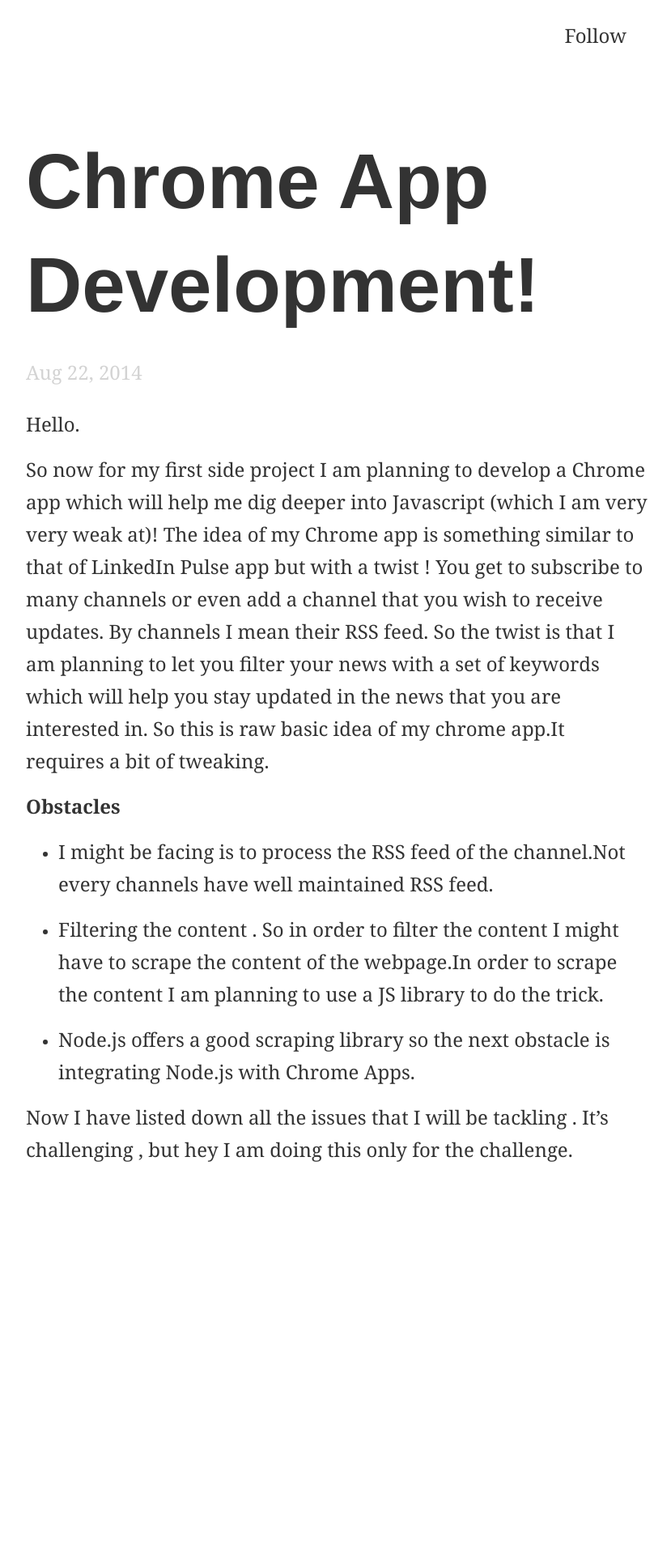
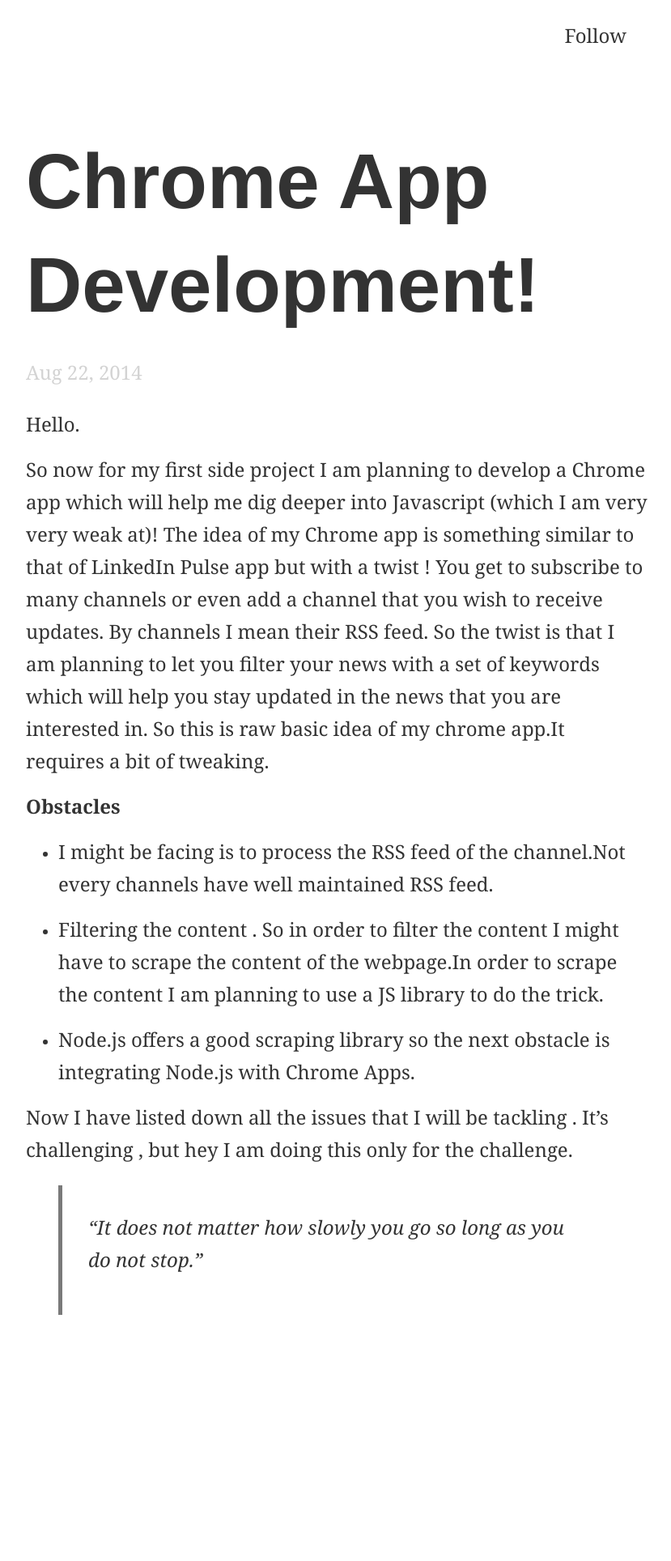
Before and after one commit to mnive93/blog, a Jekyll site: the page built from _posts/2014-08-22-Chrome App Development.md, in a window 1280 px wide. Shown: the whole page at 81% size, without its empty margins (224-1053 px from the left). Built offline with Jekyll 4.4.1, drawn with Linux system fonts in a browser that asks for light colours; a script that is not in the unit is left out; before the commit the page ends 1736 px from its top, so only the background shows below that.

Commit message:
chrome apps

```diff
--- a/_posts/2014-08-22-Chrome App Development.md
+++ b/_posts/2014-08-22-Chrome App Development.md
@@ -19,3 +19,8 @@ So now for my first side project I am planning to develop a Chrome app which wil
 * Node.js offers a good scraping library so the next obstacle is integrating Node.js with Chrome Apps.
 
 Now I have listed down all the issues that I will be tackling . It's challenging , but hey I am doing this only for the challenge.
+<blockquote>
+<p>
+“It does not matter how slowly you go so long as you do not stop.”
+</p>
+</blockquote>
```
